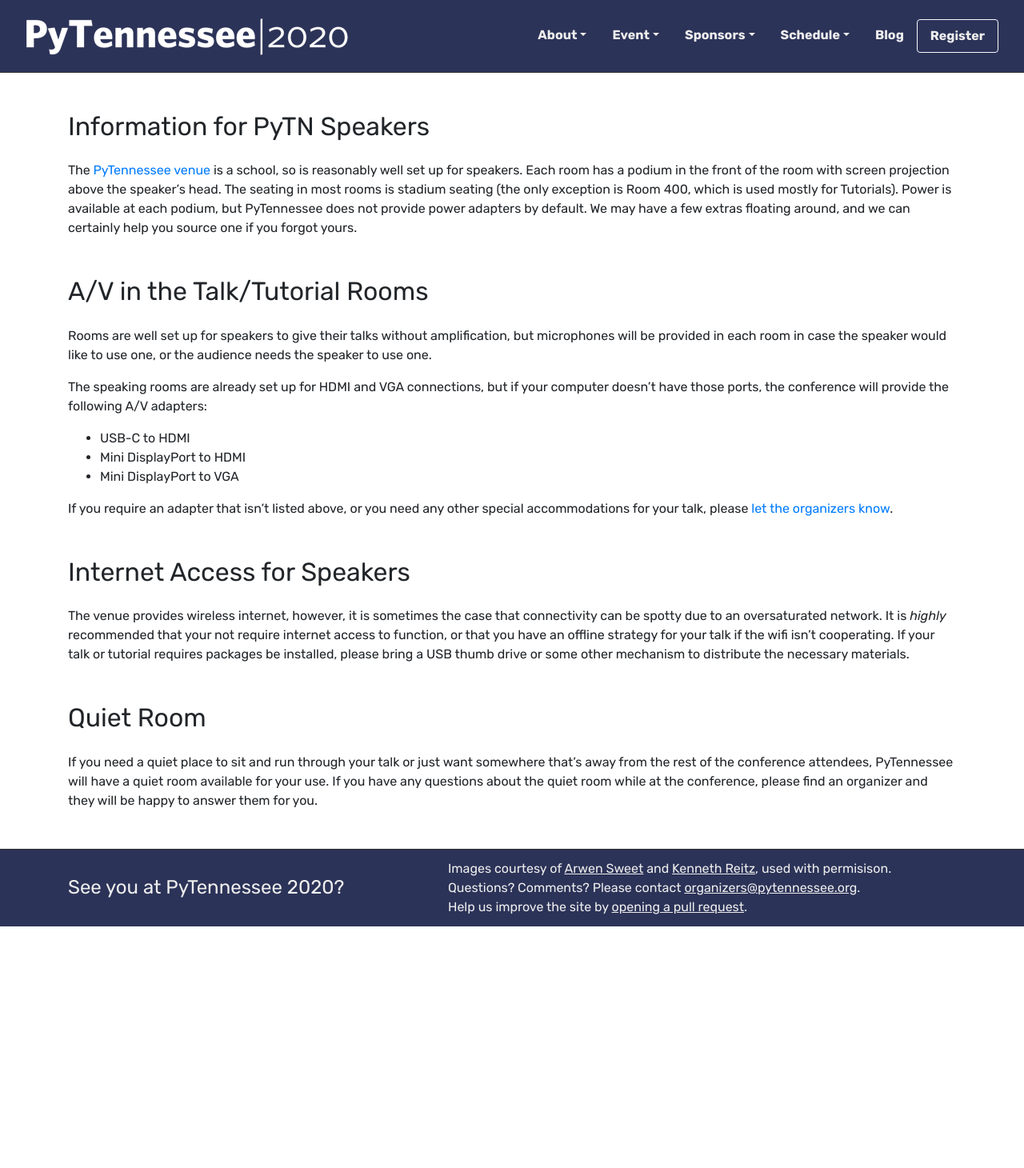
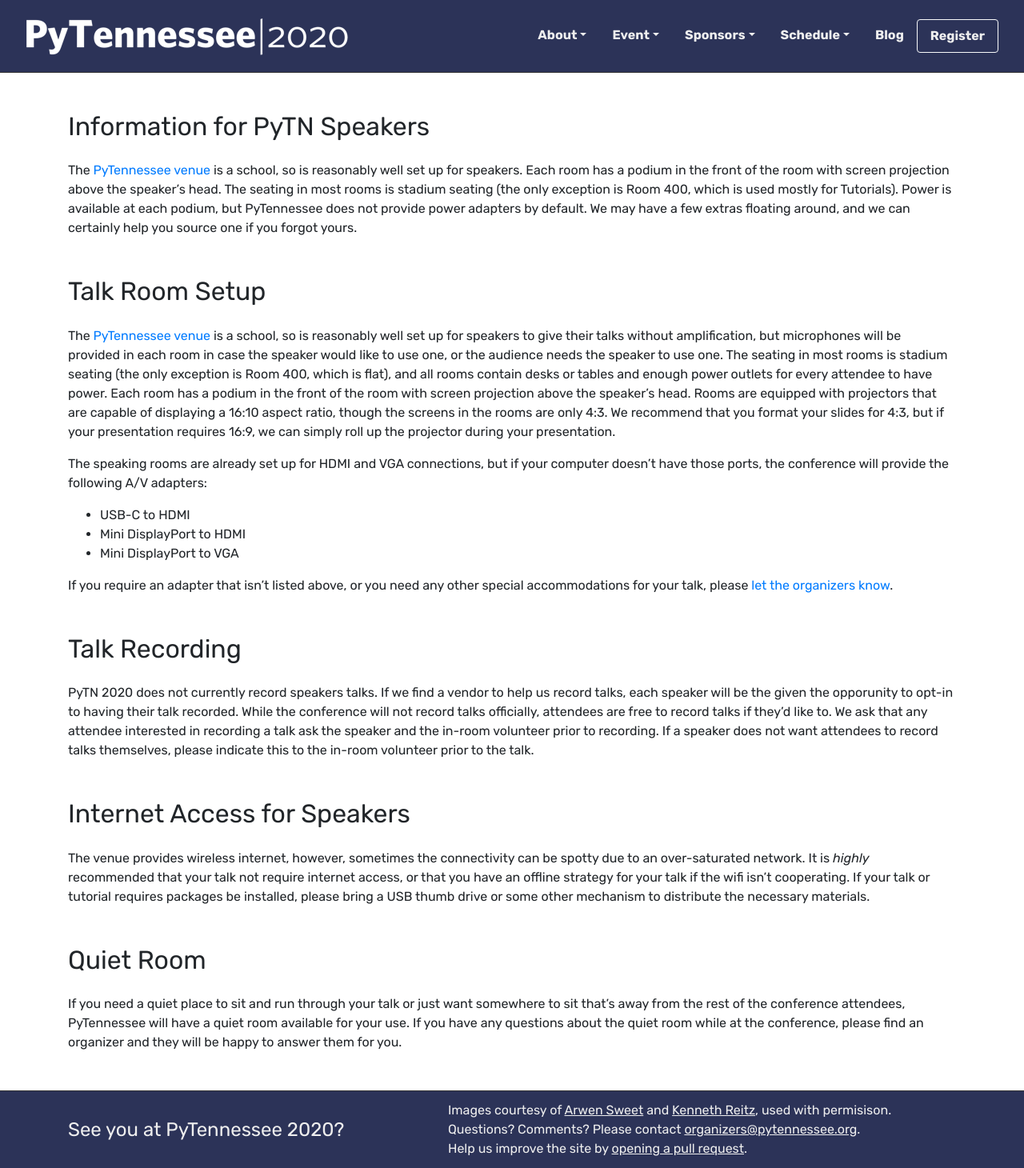
Before and after one commit to pytennessee/pytn-2020, a Jekyll site: the page built from about/speaker-info.md, in a window 1280 px wide. Shown: the whole page at 80% size. Built offline with Jekyll 4.4.1, drawn with Linux system fonts in a browser that asks for light colours; before the commit the page ends 1158 px from its top, so only the background shows below that.

Commit message:
Update speaker info content

```diff
--- a/about/speaker-info.md
+++ b/about/speaker-info.md
@@ -14,9 +14,13 @@
 We may have a few extras floating around, and we can certainly help you source one if you forgot yours.
 
 
-## A/V in the Talk/Tutorial Rooms
+## Talk Room Setup
 
-Rooms are well set up for speakers to give their talks without amplification, but microphones will be provided in each room in case the speaker would like to use one, or the audience needs the speaker to use one.
+The [{{ site.data.event.short_name }} venue]({% link about/venue.md %}) is a school, so is reasonably well set up for speakers to give their talks without amplification, but microphones will be provided in each room in case the speaker would like to use one, or the audience needs the speaker to use one.
+The seating in most rooms is stadium seating (the only exception is Room 400, which is flat), and all rooms contain desks or tables and enough power outlets for every attendee to have power.
+Each room has a podium in the front of the room with screen projection above the speaker's head.
+Rooms are equipped with projectors that are capable of displaying a 16:10 aspect ratio, though the screens in the rooms are only 4:3.
+We recommend that you format your slides for 4:3, but if your presentation requires 16:9, we can simply roll up the projector during your presentation.
 
 The speaking rooms are already set up for HDMI and VGA connections, but if your computer doesn't have those ports, the conference will provide the following A/V adapters:
 
@@ -27,14 +31,22 @@
 If you require an adapter that isn't listed above, or you need any other special accommodations for your talk, please [let the organizers know](mailto:{{ site.data.event.organizers_email}}).
 
 
+## Talk Recording
+{{ site.data.event.full_abbreviation }} does not currently record speakers talks.
+If we find a vendor to help us record talks, each speaker will be the given the opporunity to opt-in to having their talk recorded.
+While the conference will not record talks officially, attendees are free to record talks if they'd like to.
+We ask that any attendee interested in recording a talk ask the speaker and the in-room volunteer prior to recording.
+If a speaker does not want attendees to record talks themselves, please indicate this to the in-room volunteer prior to the talk.
+
+
 ## Internet Access for Speakers
 
-The venue provides wireless internet, however, it is sometimes the case that connectivity can be spotty due to an oversaturated network.
-It is _highly_ recommended that your not require internet access to function, or that you have an offline strategy for your talk if the wifi isn't cooperating.
+The venue provides wireless internet, however, sometimes the connectivity can be spotty due to an over-saturated network.
+It is _highly_ recommended that your talk not require internet access, or that you have an offline strategy for your talk if the wifi isn't cooperating.
 If your talk or tutorial requires packages be installed, please bring a USB thumb drive or some other mechanism to distribute the necessary materials.
 
 
 ## Quiet Room
 
-If you need a quiet place to sit and run through your talk or just want somewhere that's away from the rest of the conference attendees, {{ site.data.event.short_name }} will have a quiet room available for your use.
+If you need a quiet place to sit and run through your talk or just want somewhere to sit that's away from the rest of the conference attendees, {{ site.data.event.short_name }} will have a quiet room available for your use.
 If you have any questions about the quiet room while at the conference, please find an organizer and they will be happy to answer them for you.
```
